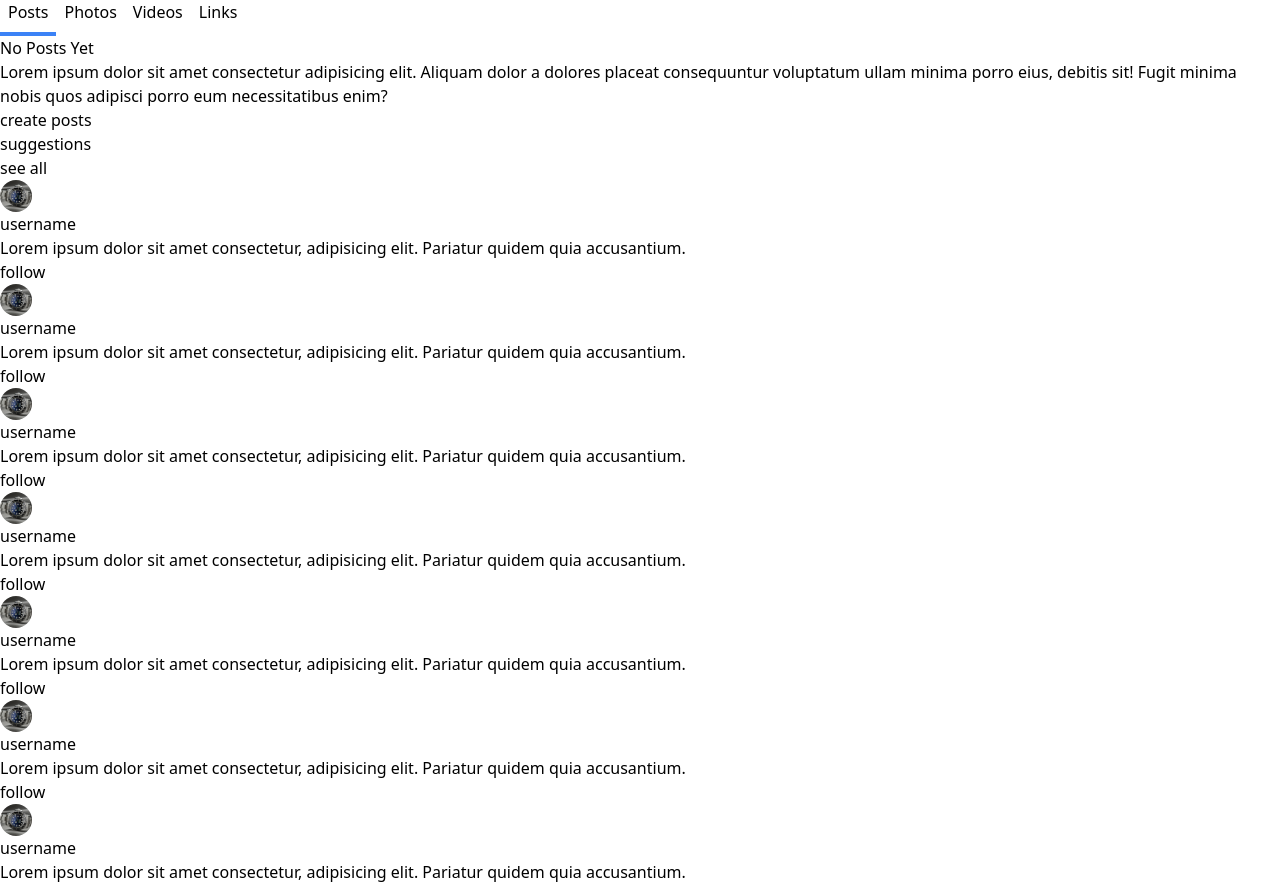
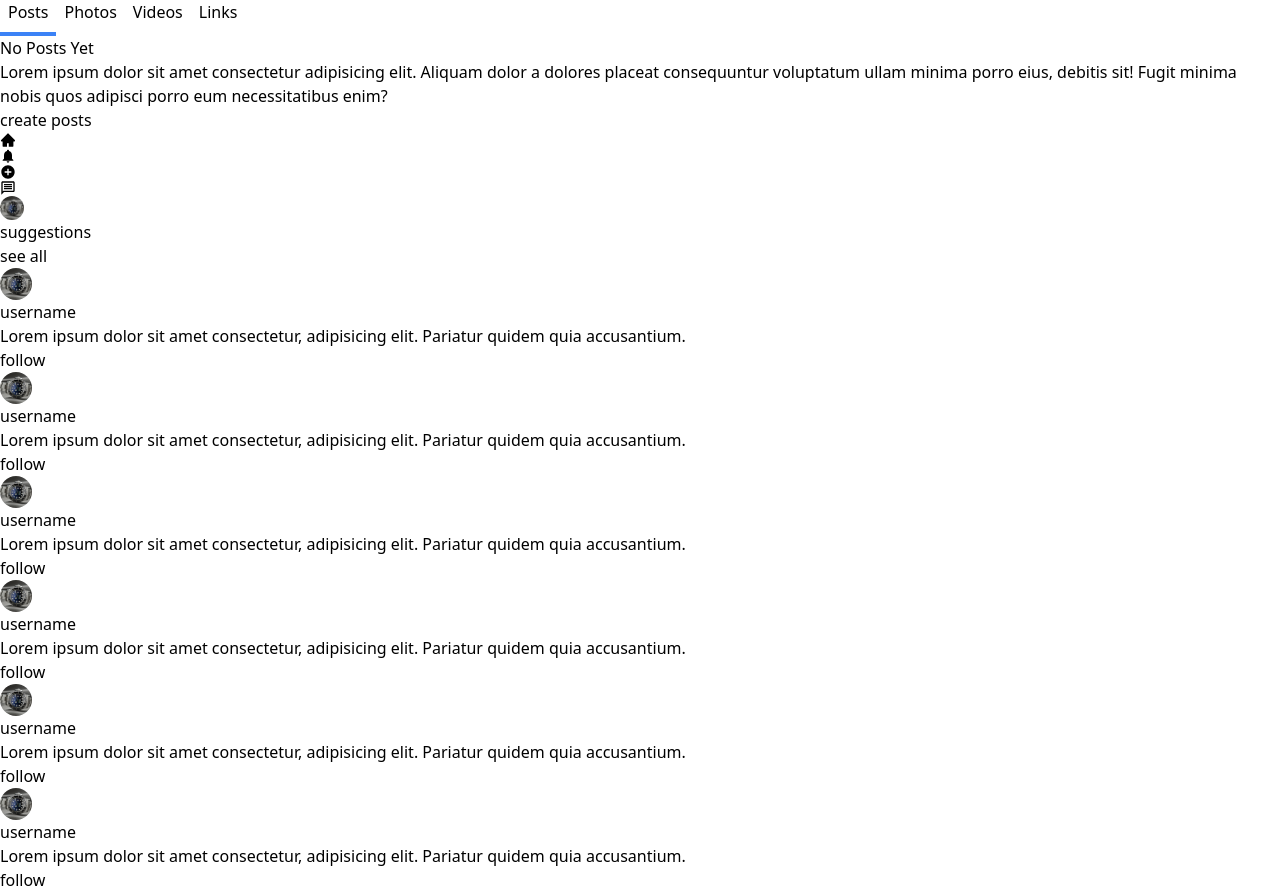
Before and after one commit to shayochris/social, a React (Vite) app: page /profile in a window 1280 px wide. Shown: the part 1600-2488 px from the top of the page. Built offline with nearby package versions, Linux system fonts and the light colour scheme.

Commit message:
social frontend phase 2

```diff
--- a/src/components/Home.jsx
+++ b/src/components/Home.jsx
@@ -4,6 +4,7 @@ import SideNav2 from "./Shared/SideNav2";
 import MainDiv from "./Shared/MainDiv";
 import { useContext } from "react";
 import { ThemeContext } from "../Contexts/ThemeContext";
+import MobileNav from "./Shared/MobileNav";
 export default function Home() {
     const {theme}=useContext(ThemeContext)
   return (
--- a/src/components/Profile.jsx
+++ b/src/components/Profile.jsx
@@ -7,6 +7,7 @@ import { Link, useNavigate } from "react-router-dom";
 import Posts from "./Shared/Posts";
 import { useContext, useState } from "react";
 import { ThemeContext } from "../Contexts/ThemeContext";
+import MobileNav from "./Shared/MobileNav";
 export default function Profile() {
     const navigate=useNavigate();
     const [myprofile,setmyprofile]=useState(false);
@@ -29,10 +30,10 @@ export default function Profile() {
 
                         {!myprofile ?
                         <div className="p-2 absolute right-2 bottom-5 flex items-center ">
-                            <div className={`border ${border} w-6 h-6 rounded-full mr-3 flex items-center justify-center`}>
+                            <div className={`border-2 ${border} w-6 h-6 rounded-full mr-3 flex items-center justify-center`}>
                                 <BsThreeDots/>
                             </div>
-                            <button className={`border ${border} px-4 text-sm py-1 rounded-full`}>follow</button>
+                            <button className={`border-2 ${border} px-4 text-sm py-1 rounded-full`}>follow</button>
 
                         </div> :
                         <div className="p-2 absolute right-2 bottom-5 flex items-center ">
@@ -68,7 +69,6 @@ export default function Profile() {
                         <Link className="tab">Videos</Link>
                         <Link className="tab">Links</Link>
                     </div>
-
                     <div className="my-2">
                         {empty ?
                         <div className={`p-4 text-sm ${theme}`}>
@@ -81,6 +81,7 @@ export default function Profile() {
                         <Posts/>
                         }
                     </div>
+                    <MobileNav/>
 
 
             </div>
--- a/src/components/Shared/MainDiv.jsx
+++ b/src/components/Shared/MainDiv.jsx
@@ -2,13 +2,14 @@ import  { useContext } from 'react'
 import {MdDarkMode,MdLightMode} from "react-icons/md";
 import Posts from './Posts'
 import { ThemeContext } from '../../Contexts/ThemeContext'
+import MobileNav from './MobileNav';
 export default function MainDiv() {
   const {theme,border,isDark,setTheme}=useContext(ThemeContext);
   console.log(isDark);
   return (
-    <div className={`lg:w-[50%] md:w-[70%]  mx-auto h-full pb-4 overflow-y-auto scrollbar-hide ${theme} `}>
+    <div className={`lg:w-[50%] md:w-[70%]  mx-auto h-full  overflow-y-auto scrollbar-hide ${theme} `}>
         <div className="relative ">
-            <div className={`p-2 ${theme} sticky flex justify-between items-center top-0 mb-2 border-b ${border}`}>
+            <div className={`p-3 ${theme} sticky flex justify-between items-center top-0 mb-2 border-b ${border}`}>
                 <p>Home</p>
                 {isDark ?
                   <MdLightMode onClick={()=>setTheme("light")} className='w-5 h-5'/>
@@ -17,6 +18,7 @@ export default function MainDiv() {
                 }
             </div>
             <Posts/>
+            <MobileNav/>
         </div>
     </div>
   )
--- /dev/null
+++ b/src/components/Shared/MobileNav.jsx
@@ -0,0 +1,23 @@
+import { useContext } from "react"
+import { ThemeContext } from "../../Contexts/ThemeContext"
+import { Link } from "react-router-dom";
+import { AiFillHome} from "react-icons/ai";
+import { MdAddCircle, MdNotifications, MdOutlineMessage } from "react-icons/md";
+import rolex from "../../assets/images/rolex.jpg";
+
+export default function MobileNav() {
+    const {theme,border}=useContext(ThemeContext);
+  return (
+    <div className={`md:hidden sticky w-full p-3 bottom-0 left-0 border-t ${theme} ${border}`}>
+        <div className="flex justify-between items-center">
+            <Link to="/"><AiFillHome className="w-6 h-6"/></Link>
+            <Link><MdNotifications className="w-6 h-6 "/></Link>
+            <Link><MdAddCircle className="w-6 h-6"/></Link>
+            <Link><MdOutlineMessage className="w-6 h-6"/></Link>
+            <Link to="/profile">
+                <img src={rolex} alt="" className="avatar-xxs" />
+            </Link>
+        </div>
+    </div>
+  )
+}
--- a/src/components/Shared/Posts.jsx
+++ b/src/components/Shared/Posts.jsx
@@ -12,7 +12,7 @@ export default function Posts() {
     {
         [...Array(3)].map((n)=>(
         <div key={n} className={`${theme} ${border} p-2 border-b w-full`}>
-            <div className="flex text-sm sm:w-[80%] 2xl:w-[70%] mx-auto">
+            <div className="flex text-sm w-[90%] sm:w-[80%] 2xl:w-[70%] mx-auto">
                 <img src={rolex} alt="" className="avatar-sm mr-2" />
                 <div>
                     <div className='flex items-center'>
--- a/src/index.css
+++ b/src/index.css
@@ -22,6 +22,9 @@
 .navlink-active{
     @apply  w-full p-2 bg-blue-900/80 text-white rounded-lg
 }
+.avatar-xxs{
+    @apply w-6 h-6 rounded-full object-cover;
+ }
 .avatar-xs{
     @apply w-8 h-8 rounded-full object-cover;
  }
```
Lines whose indentation alone changed are shown as unchanged.
